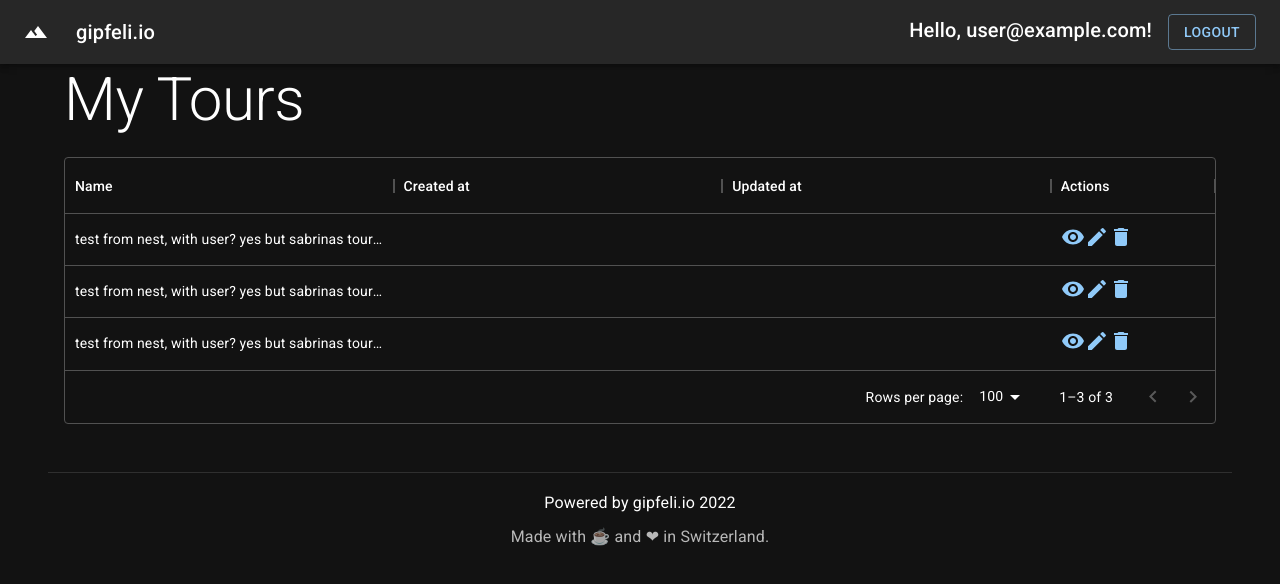
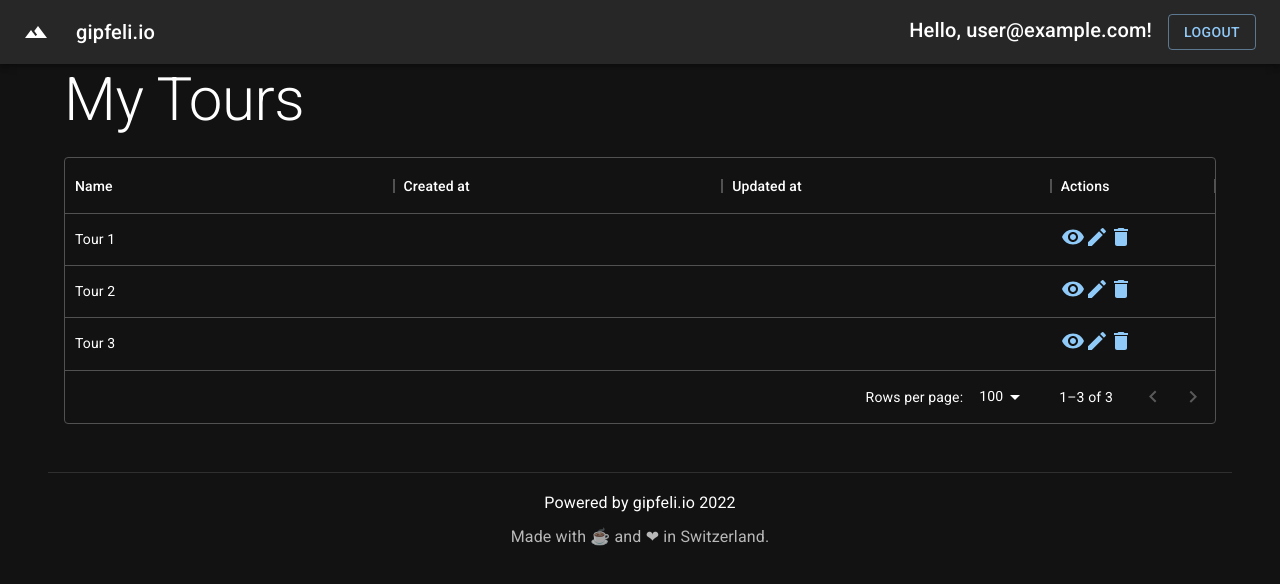
Before and after one commit to gipfeli-io/gipfeli-frontend, a Next.js app: page /app in a window 1280 px wide. Shown: the top 584 px of the page. Built offline with nearby package versions, Linux system fonts and the light colour scheme; no server answers; sample sign-in values are in the browser's storage; a web font is replaced by a local one.

Commit message:
Add sample data list for mocking backend

```diff
--- a/src/components/app/TourForm.tsx
+++ b/src/components/app/TourForm.tsx
@@ -1,7 +1,7 @@
 import {Tour} from "../../types/tour";
 import {Button, Grid, TextField} from "@mui/material";
 
-export default function TourForm(props: { tour: Tour, formType: string }) { //todo: add enum for form type
+export default function TourForm(props: { tour: Tour }) { //todo: add enum for form type
     return <>
         <form action="" method="post">
             <Grid container spacing={4} direction={'row'} alignItems={'center'} justifyContent={'space-evenly'}>
--- a/src/pages/app/index.tsx
+++ b/src/pages/app/index.tsx
@@ -3,78 +3,18 @@ import {withAuthenticatedOrRedirect} from '../../utils/with-authenticated-or-red
 import {Session} from 'next-auth'
 import AppPageLayout from '../../layouts/app-page-layout'
 import Typography from '@mui/material/Typography'
-import {DataGrid, GridColDef, GridRowsProp} from '@mui/x-data-grid'
 import {Tour} from '../../types/tour'
 import TourList from '../../components/app/TourList'
+import {sampleTourData} from "../../utils/sample-data";
 
 type AppHomeProps = {
     tours: Tour[]
 }
 
-const serviceResponse: Tour[] = [
-    {
-        'id': '7eb9cfff-d76f-4421-9064-586cc0511a30',
-        'name': 'test from nest, with user? yes but sabrinas tour now :) ',
-        'startLocation': {
-            'type': 'Point',
-            'coordinates': [
-                7.920462,
-                47.328439
-            ]
-        },
-        'endLocation': {
-            'type': 'Point',
-            'coordinates': [
-                47.328439,
-                7.920462
-            ]
-        },
-        'description': 'description from nest',
-    },
-    {
-        'id': 'a815f336-1586-4857-a9cc-b521dac7d3c2',
-        'name': 'test from nest, with user? yes but sabrinas tour now :) ',
-        'startLocation': {
-            'type': 'Point',
-            'coordinates': [
-                7.920462,
-                47.328439
-            ]
-        },
-        'endLocation': {
-            'type': 'Point',
-            'coordinates': [
-                7.920462,
-                47.328439
-            ]
-        },
-        'description': 'description from nest',
-    },
-    {
-        'id': '48d5f0d1-1f6a-4e63-8968-44f0718c979a',
-        'name': 'test from nest, with user? yes but sabrinas tour now :) ',
-        'startLocation': {
-            'type': 'Point',
-            'coordinates': [
-                7.920462,
-                48.328439
-            ]
-        },
-        'endLocation': {
-            'type': 'Point',
-            'coordinates': [
-                7.920462,
-                47.328439
-            ]
-        },
-        'description': 'description from nest',
-    }
-]
-
 export const getServerSideProps = (context: NextPageContext) => withAuthenticatedOrRedirect(context, async (context: NextPageContext, session: Session) => {
     const service = undefined // create TourService instance
     const res = undefined // call TourService.getTours() property
-    const body: Tour[] = serviceResponse // call res.json()
+    const body: Tour[] = sampleTourData // call res.json()
 
     return {
         props: {
--- /dev/null
+++ b/src/utils/sample-data.ts
@@ -0,0 +1,61 @@
+import {Tour} from "../types/tour";
+
+export const sampleTourData: Tour[] = [
+    {
+        'id': '7eb9cfff-d76f-4421-9064-586cc0511a30',
+        'name': 'Tour 1 ',
+        'startLocation': {
+            'type': 'Point',
+            'coordinates': [
+                7.920462,
+                47.328439
+            ]
+        },
+        'endLocation': {
+            'type': 'Point',
+            'coordinates': [
+                47.328439,
+                7.920462
+            ]
+        },
+        'description': 'description from nest',
+    },
+    {
+        'id': 'a815f336-1586-4857-a9cc-b521dac7d3c2',
+        'name': 'Tour 2 ',
+        'startLocation': {
+            'type': 'Point',
+            'coordinates': [
+                7.920462,
+                47.328439
+            ]
+        },
+        'endLocation': {
+            'type': 'Point',
+            'coordinates': [
+                7.920462,
+                47.328439
+            ]
+        },
+        'description': 'description from nest',
+    },
+    {
+        'id': '48d5f0d1-1f6a-4e63-8968-44f0718c979a',
+        'name': 'Tour 3 ',
+        'startLocation': {
+            'type': 'Point',
+            'coordinates': [
+                7.920462,
+                48.328439
+            ]
+        },
+        'endLocation': {
+            'type': 'Point',
+            'coordinates': [
+                7.920462,
+                47.328439
+            ]
+        },
+        'description': 'description from nest',
+    }
+]
```
Also changed, not shown: src/pages/app/edit/[id].tsx (+3 -23 lines).
